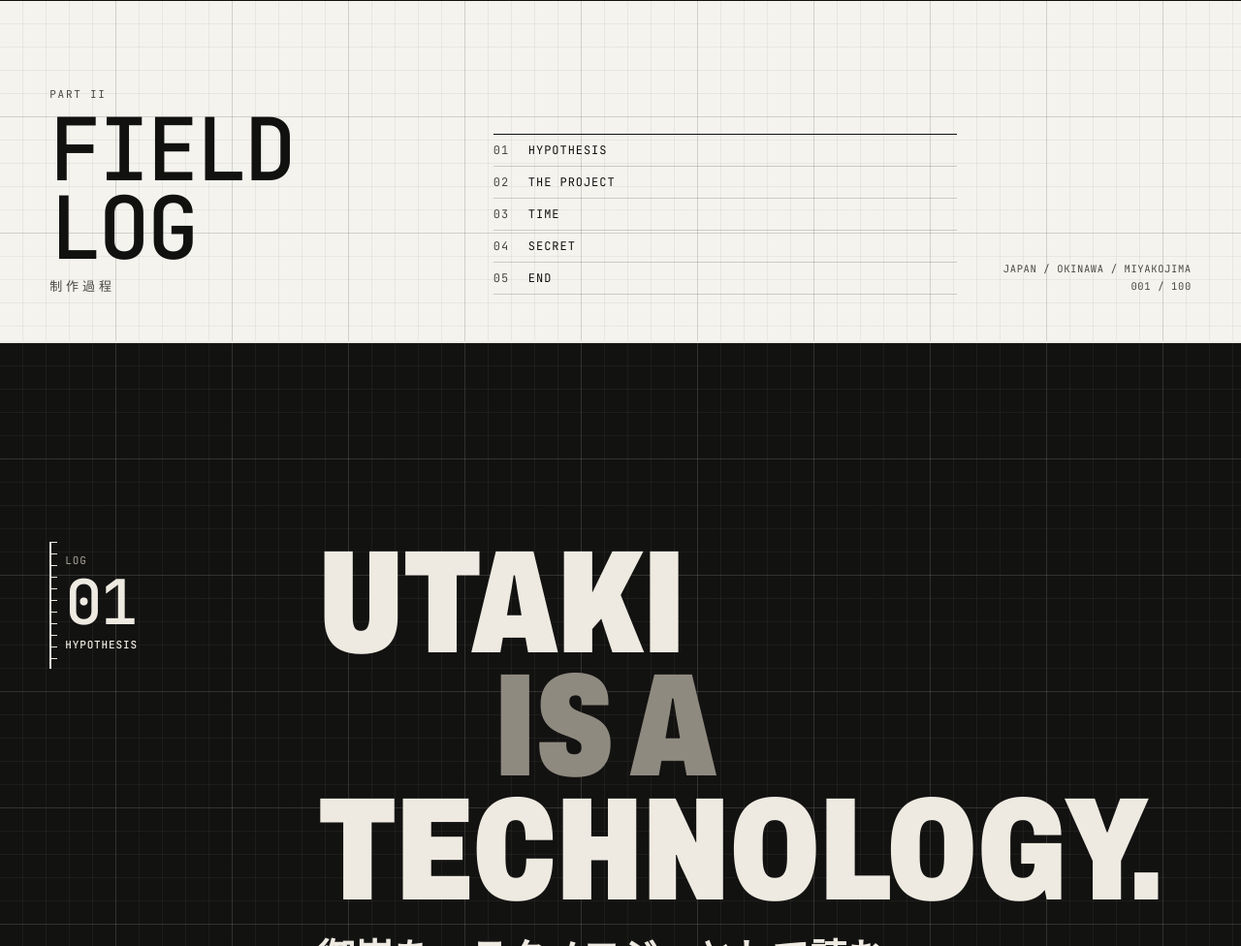
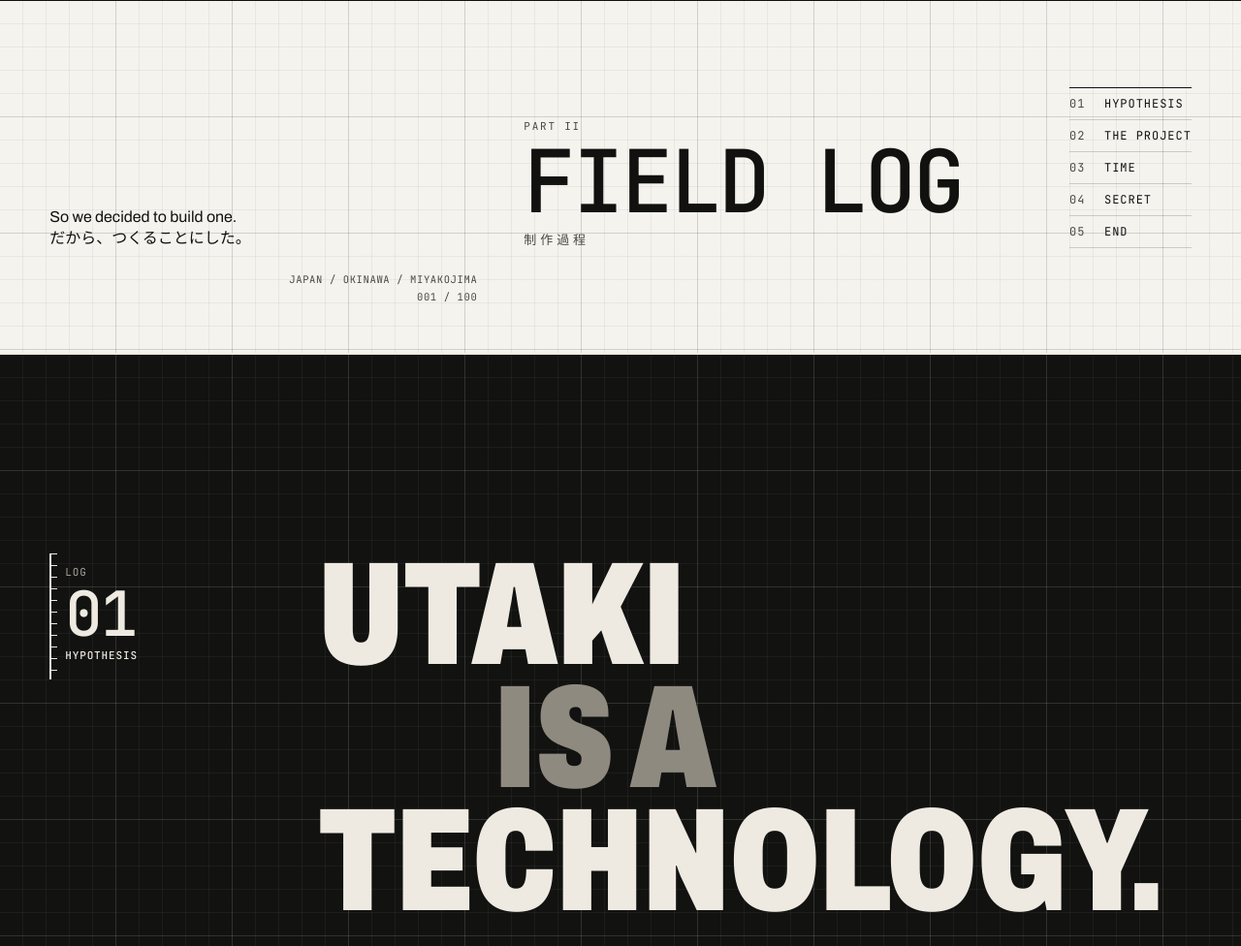
Before and after one commit to Caltokyo/time-will-tell, a website: page index.html in a window 1280 px wide. Shown: the part 11024-12000 px from the top of the page at 97% size. Drawn offline with Linux system fonts and the light colour scheme; no server answers.

Commit message:
Add approved bilingual transition into FIELD LOG

```diff
--- a/index.html
+++ b/index.html
@@ -347,6 +347,10 @@
 
     <!-- LOG:START -->
     <section class="log-intro" aria-label="Field log">
+      <div class="log-intro-transition reveal">
+        <p class="log-intro-transition-en">So we decided to build one.</p>
+        <p class="log-intro-transition-ja" lang="ja">だから、つくることにした。</p>
+      </div>
       <div class="log-intro-head">
         <p class="log-intro-part mono">PART II</p>
         <p class="log-intro-title mono">FIELD LOG</p>
```
